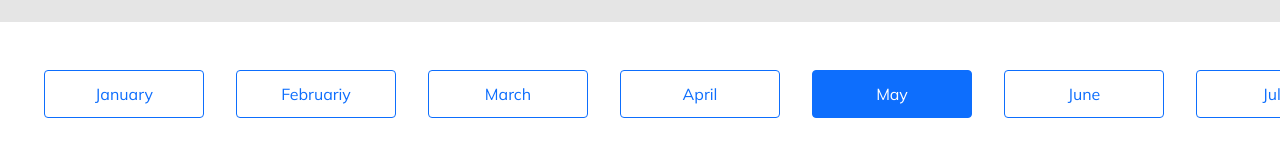
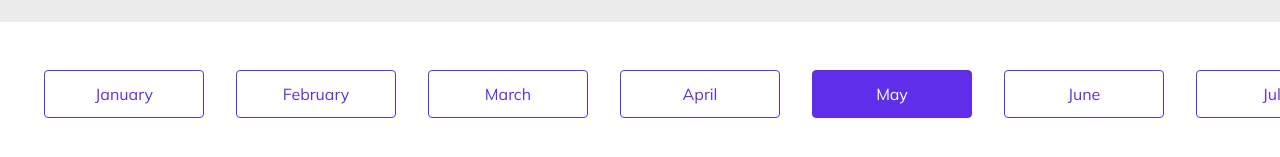
Before and after one commit to NamaTeam/tickitz-frontend, a React (Create React App) app: page / in a window 1280 px wide. Shown: the part 879-1036 px from the top of the page. Built offline with nearby package versions, Linux system fonts and the light colour scheme; no server answers.

Commit message:
styling index movie list admin, dasboard

```diff
--- a/src/pages/Admin/Movie/index.js
+++ b/src/pages/Admin/Movie/index.js
@@ -10,7 +10,7 @@ const PageMoviesAdmin = () =>{
                     <div className='row'>
                         <div className='col-12 col-md-7 my-5 px-5'>
                             <h3 className='fw-bold'>Movie Description</h3>
-                            <div className='movie-box card-body row'>
+                            <div className='movie-box card-body row shadow-sm'>
                                 <div className="col-12 col-md-5 d-flex justify-content-center my-5">
                                     <div className='movie-poster mx-auto'>
                                         <img src={`${process.env.PUBLIC_URL}movie2.png`} alt="poster"/>
@@ -47,7 +47,7 @@ const PageMoviesAdmin = () =>{
                         </div>
                         <div className='col-12 col-md-5 mt-5 px-5'>
                             <h3 className='fw-bold'>Premiere Location</h3>
-                            <section className='movie-box card-body row py-3'>
+                            <section className='movie-box card-body row py-3 shadow-sm'>
                                 <form>
                                     <select name="location" id="location" className='select-rounded bg-grey'>
 
@@ -84,7 +84,7 @@ const PageMoviesAdmin = () =>{
                                 </form>
                             </section>
                             <h3 className='fw-bold'>Showtimes</h3>
-                            <section className='movie-box card-body row'>
+                            <section className='movie-box card-body row shadow-sm'>
                                 <form>
                                     <input type="date" className={`form-control py-2 px-4 date-rounded input-sm`} />
                                     <div className='row mt-3'>
--- a/src/pages/Auth/styles/style.css
+++ b/src/pages/Auth/styles/style.css
@@ -23,7 +23,7 @@
   background-color: var(--purple) !important;
 }
 .content {
-    background-color: rgb(255,255,255) !important; /* Fallback color */
+    background-color: rgb(230, 66, 208) !important; /* Fallback color */
     background-color: rgba(43, 21, 107, 0.8) !important;/* Black w/opacity/see-through */
     margin: 0 !important;
     padding: 0 !important;
@@ -86,9 +86,13 @@
   color: var(--purple) !important;
   border-color: var(--purple) !important;
 }
+.btn-outline-purple.active{
+  background-color: var(--purple) !important;
+  color: #fff !important;
+}
 .btn-outline-purple:hover {
   color: #fff !important;
-  background-color: seashell !important;
+  background-color:#973fc0 !important;
   border-color: var(--purple) !important;
 }
 .btn-check:focus + .btn-outline-purple, .btn-outline-purple:focus {
--- a/src/pages/Dashboard/index.js
+++ b/src/pages/Dashboard/index.js
@@ -110,18 +110,18 @@ const Dashboard = () => {
             </main>
             <section className='banner'>
                 <div class="d-flex justify-content-start horizontal-list py-5 px-3">
-                    <button className='mx-3 btn btn-month btn-outline-primary' id='1' onClick={(e)=>SetMonth(1)}>January</button>
-                    <button className='mx-3 btn btn-month btn-outline-primary' id='2' onClick={(e)=>SetMonth(2)}>Februariy</button>
-                    <button className='mx-3 btn btn-month btn-outline-primary' id='3' onClick={(e)=>SetMonth(3)}>March</button>
-                    <button className='mx-3 btn btn-month btn-outline-primary' id='4' onClick={(e)=>SetMonth(4)}>April</button>
-                    <button className='mx-3 btn btn-month btn-outline-primary' id='5' onClick={(e)=>SetMonth(5)}>May</button>
-                    <button className='mx-3 btn btn-month btn-outline-primary' id='6' onClick={(e)=>SetMonth(6)}>June</button>
-                    <button className='mx-3 btn btn-month btn-outline-primary' id='7' onClick={(e)=>SetMonth(7)}>July</button>
-                    <button className='mx-3 btn btn-month btn-outline-primary' id='8' onClick={(e)=>SetMonth(8)}>August</button>
-                    <button className='mx-3 btn btn-month btn-outline-primary' id='9' onClick={(e)=>SetMonth(9)}>September</button>
-                    <button className='mx-3 btn btn-month btn-outline-primary' id='10' onClick={(e)=>SetMonth(10)}>October</button>
-                    <button className='mx-3 btn btn-month btn-outline-primary' id='11' onClick={(e)=>SetMonth(111)}>November</button>
-                    <button className='mx-3 btn btn-month btn-outline-primary' id='12' onClick={(e)=>SetMonth(12)}>December</button>
+                    <button className='mx-3 btn btn-month btn-outline-purple' id='1' onClick={(e)=>SetMonth(1)}>January</button>
+                    <button className='mx-3 btn btn-month btn-outline-purple' id='2' onClick={(e)=>SetMonth(2)}>February</button>
+                    <button className='mx-3 btn btn-month btn-outline-purple' id='3' onClick={(e)=>SetMonth(3)}>March</button>
+                    <button className='mx-3 btn btn-month btn-outline-purple' id='4' onClick={(e)=>SetMonth(4)}>April</button>
+                    <button className='mx-3 btn btn-month btn-outline-purple' id='5' onClick={(e)=>SetMonth(5)}>May</button>
+                    <button className='mx-3 btn btn-month btn-outline-purple' id='6' onClick={(e)=>SetMonth(6)}>June</button>
+                    <button className='mx-3 btn btn-month btn-outline-purple' id='7' onClick={(e)=>SetMonth(7)}>July</button>
+                    <button className='mx-3 btn btn-month btn-outline-purple' id='8' onClick={(e)=>SetMonth(8)}>August</button>
+                    <button className='mx-3 btn btn-month btn-outline-purple' id='9' onClick={(e)=>SetMonth(9)}>September</button>
+                    <button className='mx-3 btn btn-month btn-outline-purple' id='10' onClick={(e)=>SetMonth(10)}>October</button>
+                    <button className='mx-3 btn btn-month btn-outline-purple' id='11' onClick={(e)=>SetMonth(111)}>November</button>
+                    <button className='mx-3 btn btn-month btn-outline-purple' id='12' onClick={(e)=>SetMonth(12)}>December</button>
                 </div>
                 <div class="d-flex justify-content-start horizontal-list py-5 px-3 mb-5">
                     <div class="d-flex flex-row mb-3">
--- a/src/pages/MovieList/styles/style.css
+++ b/src/pages/MovieList/styles/style.css
@@ -6,7 +6,7 @@ body{
     font-family: 'Mulish', sans-serif !important;
 }
 .bg-grey{
-    background:#E5E5E5 !important;
+    background:#ececec !important;
 }
 .navbar-top{
     display: flex !important;
```
